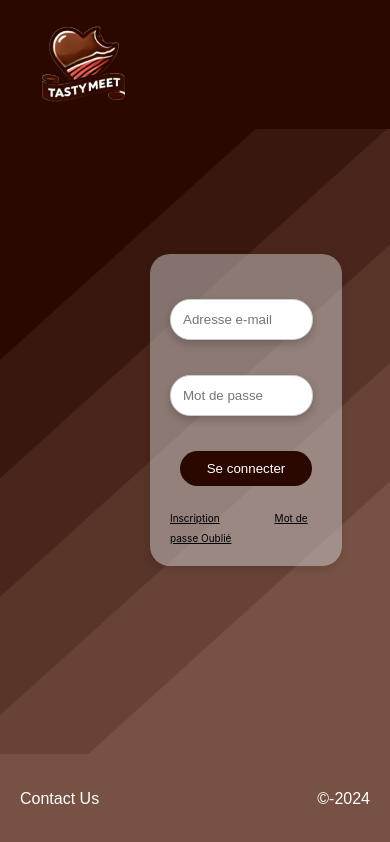
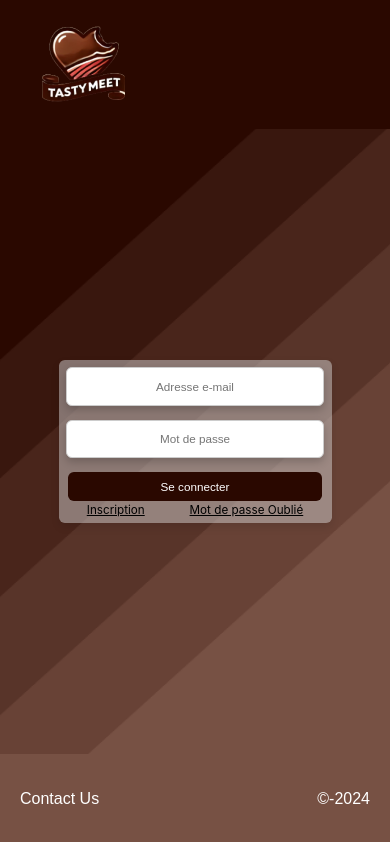
Before and after one commit to mester-Json/TastyMeet, a React (Vite) app: page / in a window 390 px wide. Built offline with nearby package versions, Linux system fonts and the light colour scheme.

Commit message:
responsive de la page login

```diff
--- a/src/Components/FormLogin/FormLogin.jsx
+++ b/src/Components/FormLogin/FormLogin.jsx
@@ -1,6 +1,6 @@
 import { useState, useEffect } from 'react';
 import { useNavigate } from 'react-router-dom';
-import { Div, Form, InputField, Button, Inscription, Mdp } from './FormLogin.style.jsx';
+import { Div, Form, InputField, Button, Inscription, Mdp, DivText } from './FormLogin.style.jsx';
 import { SignIn } from '../../Axios/Axios.js';
 
 export const FormLogin = () => {
@@ -121,14 +121,14 @@
                     {isLoading ? 'Connexion...' : 'Se connecter'}
                 </Button>
 
-                <div>
+                <DivText>
                     <Inscription to="/register">
                         Inscription
                     </Inscription>
                     <Mdp>
                         Mot de passe Oublié
                     </Mdp>
-                </div>
+                </DivText>
             </Form>
         </Div>
     );
--- a/src/Components/FormLogin/FormLogin.style.jsx
+++ b/src/Components/FormLogin/FormLogin.style.jsx
@@ -1,85 +1,114 @@
-import styled from 'styled-components';
-import { Link } from 'react-router-dom';
+import styled from "styled-components";
+import { Link } from "react-router-dom";
 
 export const Form = styled.form`
   display: flex;
   flex-direction: column;
   background-color: rgba(207, 206, 206, 0.5);
-  padding: 20px;
-  width: 80%;
-  max-width: 550px;
-  min-width:150px;
-  height: auto;
-  margin: 20px auto;
-  border-radius: 20px;
+  padding: 1.5vw;
+  border-radius: 1.5vw;
   box-shadow: 0 4px 8px rgba(0, 0, 0, 0.1);
-
+  height: 18vh;
+  @media (min-width: 426px) {
+    height: 100%;
+  }
 `;
 
 export const InputField = styled.input`
-  width: calc(100% - 35px);
-  padding: 12px;
-  margin: 25px 15px 0 0;
+  text-align: center;
+  padding: 3vw;
+  margin: 0.5vw;
   border: 1px solid #ccc;
-  border-radius: 20px;
+  border-radius: 1.5vw;
   box-shadow: 0 4px 8px rgba(0, 0, 0, 0.2);
   transition: box-shadow 0.3s ease;
-
   &:focus {
     box-shadow: 0 8px 16px rgba(0, 0, 0, 0.3);
     outline: none;
   }
+  font-size: 3vw;
+  @media (min-width: 426px) {
+    font-size: 2vw;
+    padding: 0.5vw;
+  }
 
+  @media (min-width: 769px) {
+    font-size: 1.5vw;
+    padding: 0.5vw;
+  }
+
+  @media (min-width: 1266px) {
+    font-size: 1vw;
+    padding: 0.5vw;
+  }
 `;
 
 export const Button = styled.button`
-  width: calc(100% - auto);
-  padding: 10px ;
-  background: #2A0800;
+  padding: 2vw;
+  background: #2a0800;
   color: white;
   border: none;
-  border-radius: 20px;
+  border-radius: 1.5vw;
   cursor: crosshair;
-  margin:25px  10px  20px  10px  ;
+  margin: 0.5vw 1vw 0.5vw 1vw;
   transition: transform 0.3s ease, background-color 0.3s ease;
 
   &:hover {
     background-color: #775144;
     transform: translateY(-5px);
   }
+  font-size: 3vw;
+
+  @media (min-width: 426px) {
+    font-size: 2vw;
+    padding: 0.4vw;
+  }
+
+  @media (min-width: 769px) {
+    font-size: 1.5vw;
+    padding: 0.4vw;
+  }
+
+  @media (min-width: 1266px) {
+    font-size: 1vw;
+    padding: 0.4vw;
+  }
+`;
+
+export const DivText = styled.div`
+  display: inline-flex;
+  justify-content: space-around;
 `;
 
 export const Inscription = styled(Link)`
   color: black;
-  margin: 50px ;
-  text-align: center;
-
   &:hover {
-    color: #4FFFE3;
+    color: #4fffe3;
   }
-  @media (max-width: 768px) {
-    font-size:10px;
-    margin-left:0px;
-}
 `;
 
 export const Mdp = styled(Link)`
   color: black;
-  margin: 50px  ;
-  text-align: center;
-
   &:hover {
-    color: #4FFFE3;
-  }
-  @media (max-width:768px) {
-    font-size:10px;
-    margin-left:5px;
-
+    color: #4fffe3;
   }
 `;
 
 export const Div = styled.div`
-    padding:150px;
-    margin-bottom:63px;
+  width: 70%;
+  font-size: 3vw;
+  @media (min-width: 426px) {
+    width: 50%;
+    font-size: 2vw;
+  }
 
-`
+  @media (min-width: 769px) {
+    width: 45%;
+    font-size: 1.5vw;
+  }
+
+  @media (min-width: 1266px) {
+    width: 30%;
+    font-size: 1vw;
+  }
+`;
```
